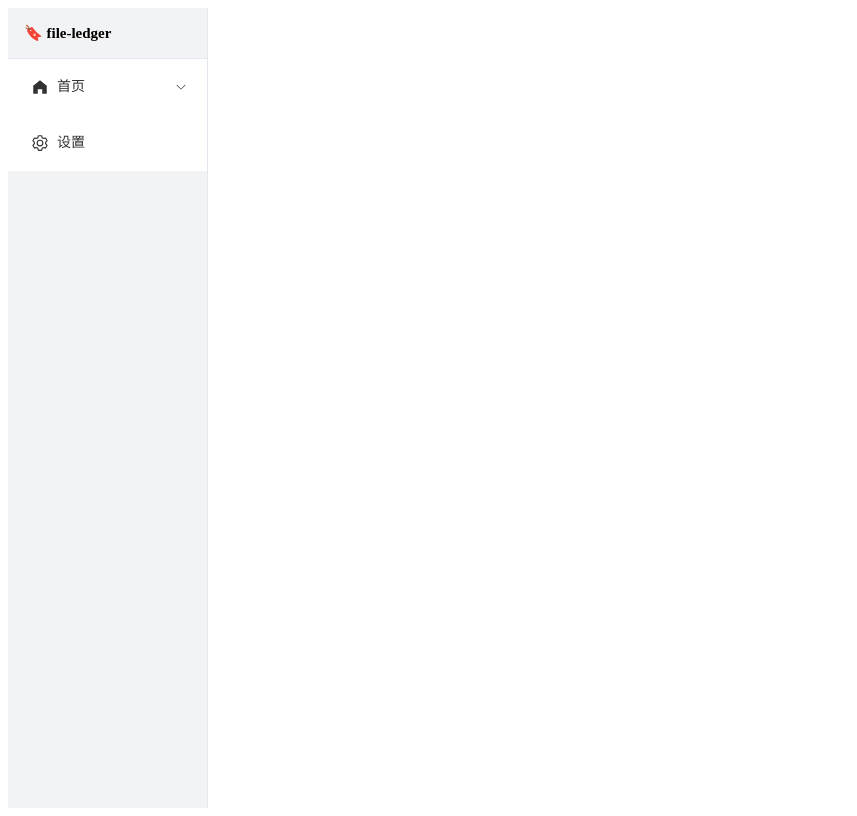
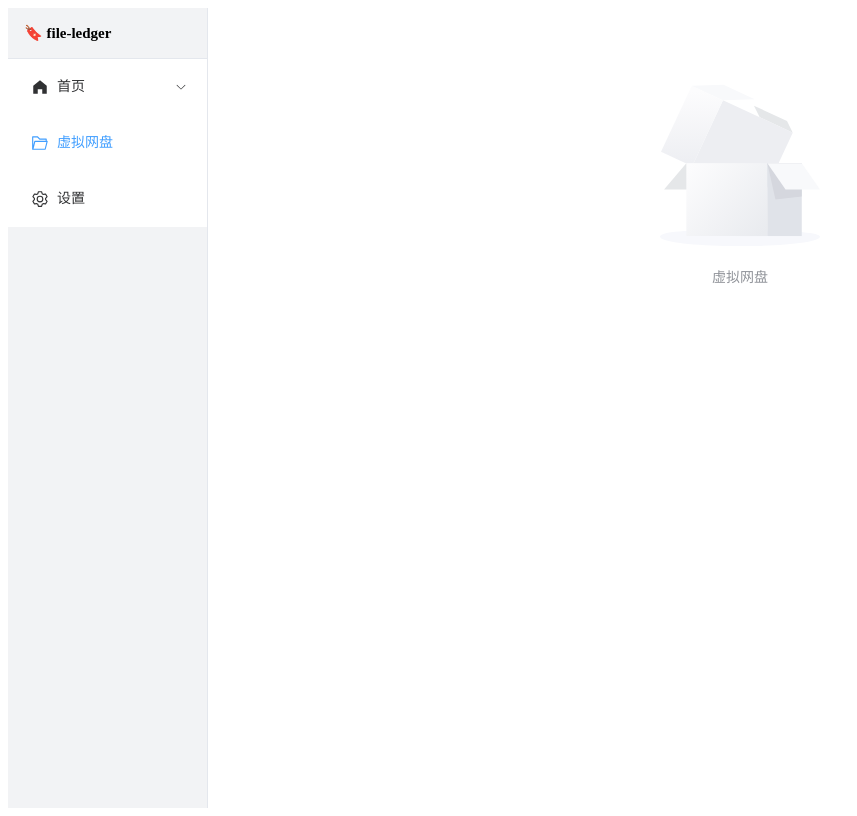
Before and after one commit to yehuoshun/file-ledger, a Vue app in the folder web/: page /cloud in a window 1280 px wide. Before the commit this address had no page. Shown: the whole page, without its empty margins (0-857 px from the left). Built offline with nearby package versions, Linux system fonts and the light colour scheme.

Commit message:
新增：虚拟网盘菜单项+空白页

```diff
--- a/web/src/App.vue
+++ b/web/src/App.vue
@@ -19,6 +19,10 @@
           </el-menu-item>
         </el-sub-menu>
 
+        <el-menu-item index="/cloud">
+          <el-icon><FolderOpened /></el-icon>
+          <span>虚拟网盘</span>
+        </el-menu-item>
         <el-menu-item index="/settings">
           <el-icon><Setting /></el-icon>
           <span>设置</span>
@@ -36,7 +40,7 @@
 
 <script setup lang="ts">
 import { useRoute } from 'vue-router'
-import { HomeFilled, Setting } from '@element-plus/icons-vue'
+import { HomeFilled, FolderOpened, Setting } from '@element-plus/icons-vue'
 
 const route = useRoute()
 </script>
--- a/web/src/router/index.ts
+++ b/web/src/router/index.ts
@@ -1,6 +1,7 @@
 import { createRouter, createWebHistory } from 'vue-router'
 import HomeLayout from '../views/Home.vue'
 import DashboardView from '../views/Dashboard.vue'
+import CloudView from '../views/Cloud.vue'
 import SettingsView from '../views/Settings.vue'
 
 const router = createRouter({
@@ -17,6 +18,7 @@ const router = createRouter({
         { path: 'dashboard', name: 'dashboard', component: DashboardView },
       ],
     },
+    { path: '/cloud', name: 'cloud', component: CloudView },
     { path: '/settings', name: 'settings', component: SettingsView },
   ],
 })
--- /dev/null
+++ b/web/src/views/Cloud.vue
@@ -0,0 +1,3 @@
+<template>
+  <el-empty description="虚拟网盘" />
+</template>
```
